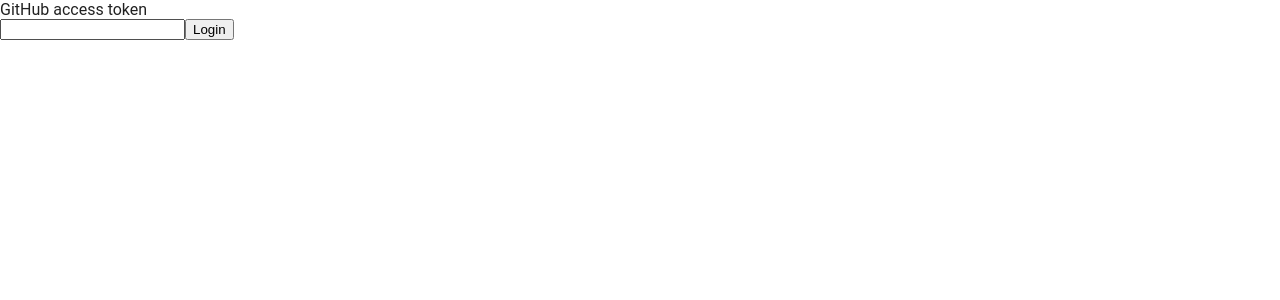
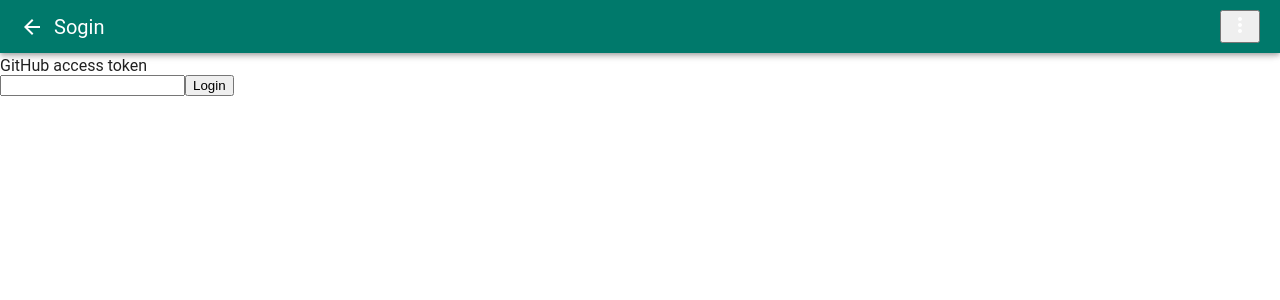
Before and after one commit to stefanjudis/guardcat-pwa, a Vue app: page /#/login in a window 1280 px wide. Shown: the top 300 px of the page. Built offline with nearby package versions, Linux system fonts and the light colour scheme; what vue-scroller would draw is missing.

Commit message:
add settings component

```diff
--- a/src/App.vue
+++ b/src/App.vue
@@ -1,12 +1,22 @@
 <template>
   <div id="app">
-    <router-view></router-view>
+    <header>
+      <TopBar></TopBar>
+    </header>
+    <main>
+      <router-view></router-view>
+    </main>
   </div>
 </template>
 
 <script>
+import TopBar from './components/partials/TopBar'
+
 export default {
-  name: 'app'
+  name: 'app',
+  components: {
+    TopBar
+  }
 }
 </script>
 
@@ -32,6 +42,21 @@
   height: 100%;
 }
 
+header {
+  position: fixed;
+  width: 100%;
+  z-index: 10;
+}
+
+main {
+  position: absolute;
+
+  top: 3.5em;
+  left: 0;
+  right: 0;
+  bottom: 0;
+}
+
 #app {
   position: absolute;
   top: 0;
--- a/src/components/Index.vue
+++ b/src/components/Index.vue
@@ -1,30 +1,26 @@
 <template>
   <div class="root">
-    <header>
-      <TopBar></TopBar>
-    </header>
-    <main>
-      <scroller class="scroller" :on-refresh="refresh" refresh-text="Fetching notifications">
-        <NotificationList v-if="notifications.length" :notifications="notifications"></NotificationList>
-        <div v-if="!notifications.length">
-          No nofitications
-        </div>
-      </scroller>
-    </main>
+    <scroller class="scroller" :on-refresh="refresh" refresh-text="Fetching notifications">
+      <NotificationList v-if="notifications.length" :notifications="notifications"></NotificationList>
+      <div v-if="!notifications.length" class="emptyMsg">
+        <span class="number">0</span>
+        nofitications
+        <span class="pullMsg">Pssst... You can pull to refresh</span>
+      </div>
+    </scroller>
   </div>
 </template>
 
 <script>
 import NotificationList from './partials/NotificationList'
-import TopBar from './partials/TopBar'
 import guardCat from 'guardcat'
 
 export default {
   name: 'index',
   data () {
     return {
-      token: localStorage.getItem('token'),
-      notifications: JSON.parse(localStorage.getItem('notifications')) || []
+      notifications: JSON.parse(localStorage.getItem('notifications')) || [],
+      token: localStorage.getItem('token')
     }
   },
   methods: {
@@ -51,7 +47,6 @@
     }
   },
   components: {
-    TopBar,
     NotificationList
   }
 }
@@ -59,26 +54,22 @@
 
 <style scoped>
 
-.root {
-  position: absolute;
-  top: 0;
-  right: 0;
-  bottom: 0;
-  left: 0;
+.emptyMsg {
+  display: flex;
+  justify-content: center;
+  align-items: center;
+  flex-direction: column;
+  height: calc(100vh - 4em);
 }
 
-header {
-  position: fixed;
-  width: 100%;
-  z-index: 10;
+.pullMsg {
+  display: block;
+  margin: 1em 0;
+  font-style: italic;
 }
 
-main {
-  position: absolute;
-
-  top: 4em;
-  left: 0;
-  right: 0;
+.number {
+  font-size: 50vw;
 }
 
 .scroller {
--- /dev/null
+++ b/src/components/Settings.vue
@@ -0,0 +1,16 @@
+<template>
+  <div>settings</div>
+</template>
+
+<script>
+export default {
+  name: 'settings',
+  methods: {}
+}
+</script>
+
+<style scoped>
+  span {
+    display: block;
+  }
+</style>
--- a/src/components/partials/TopBar.vue
+++ b/src/components/partials/TopBar.vue
@@ -1,7 +1,18 @@
 <template>
   <div class="topBar">
-    <span class="topBar__title">GuardCat</span>
-    <button type="button">Menu</button>
+    <router-link v-if="$route.name !== 'GuardCat'" :to="{ name: 'GuardCat'}" aria-label="Go back" class="backLink">
+      <svg height="24" viewBox="0 0 24 24" width="24" xmlns="http://www.w3.org/2000/svg"><path d="M0 0h24v24H0z" fill="none"/><path d="M20 11H7.83l5.59-5.59L12 4l-8 8 8 8 1.41-1.41L7.83 13H20v-2z"/></svg>
+    </router-link>
+    <span class="topBar__title">{{ $route.name }}</span>
+    <button type="button" aria-label="Open menu" @click="toggleSettings">
+      <svg height="24" viewBox="0 0 24 24" width="24" xmlns="http://www.w3.org/2000/svg"><path d="M0 0h24v24H0z" fill="none"/><path d="M12 8c1.1 0 2-.9 2-2s-.9-2-2-2-2 .9-2 2 .9 2 2 2zm0 2c-1.1 0-2 .9-2 2s.9 2 2 2 2-.9 2-2-.9-2-2-2zm0 6c-1.1 0-2 .9-2 2s.9 2 2 2 2-.9 2-2-.9-2-2-2z"/></svg>
+    </button>
+    <div v-if="showSettings" class="menu">
+      <ul>
+        <li><router-link :to="{ name: 'Settings'}">Settings</router-link></li>
+        <li>Log out</li>
+      </ul>
+    </div>
   </div>
 </template>
 
@@ -10,15 +21,46 @@
 export default {
   name: 'tobBar',
   data () {
-    return {}
+    return {
+      showSettings: false
+    }
+  },
+  methods: {
+    toggleSettings () {
+      this.showSettings = !this.showSettings
+    }
   }
 }
 </script>
 
-<!-- Add "scoped" attribute to limit CSS to this component only -->
-<style>
+<style scoped>
+  button {
+    fill: #fff;
+
+    margin-left: auto;
+  }
+
+  .menu {
+    position: absolute;
+
+    top: .5em;
+    right: 3em;
+
+    background: #fff;
+    color: var(--c-text);
+  }
+
+  .backLink {
+    margin-right: .5em;
+  }
+
+  .backLink svg {
+    display: block;
+    fill: #fff;
+  }
+
   .topBar {
-    padding: 1em;
+    padding: .5em 1em;
 
     background-color: var(--c-dark-green);
     color: #fff;
--- a/src/router/index.js
+++ b/src/router/index.js
@@ -2,6 +2,7 @@
 import Router from 'vue-router'
 import Index from '@/components/Index'
 import Login from '@/components/Login'
+import Settings from '@/components/Settings'
 
 Vue.use(Router)
 
@@ -9,13 +10,18 @@
   routes: [
     {
       path: '/',
-      name: 'Index',
+      name: 'GuardCat',
       component: Index
     },
     {
       path: '/login',
-      name: 'Login',
+      name: 'Sogin',
       component: Login
+    },
+    {
+      path: '/settings',
+      name: 'Settings',
+      component: Settings
     }
   ]
 })
```
